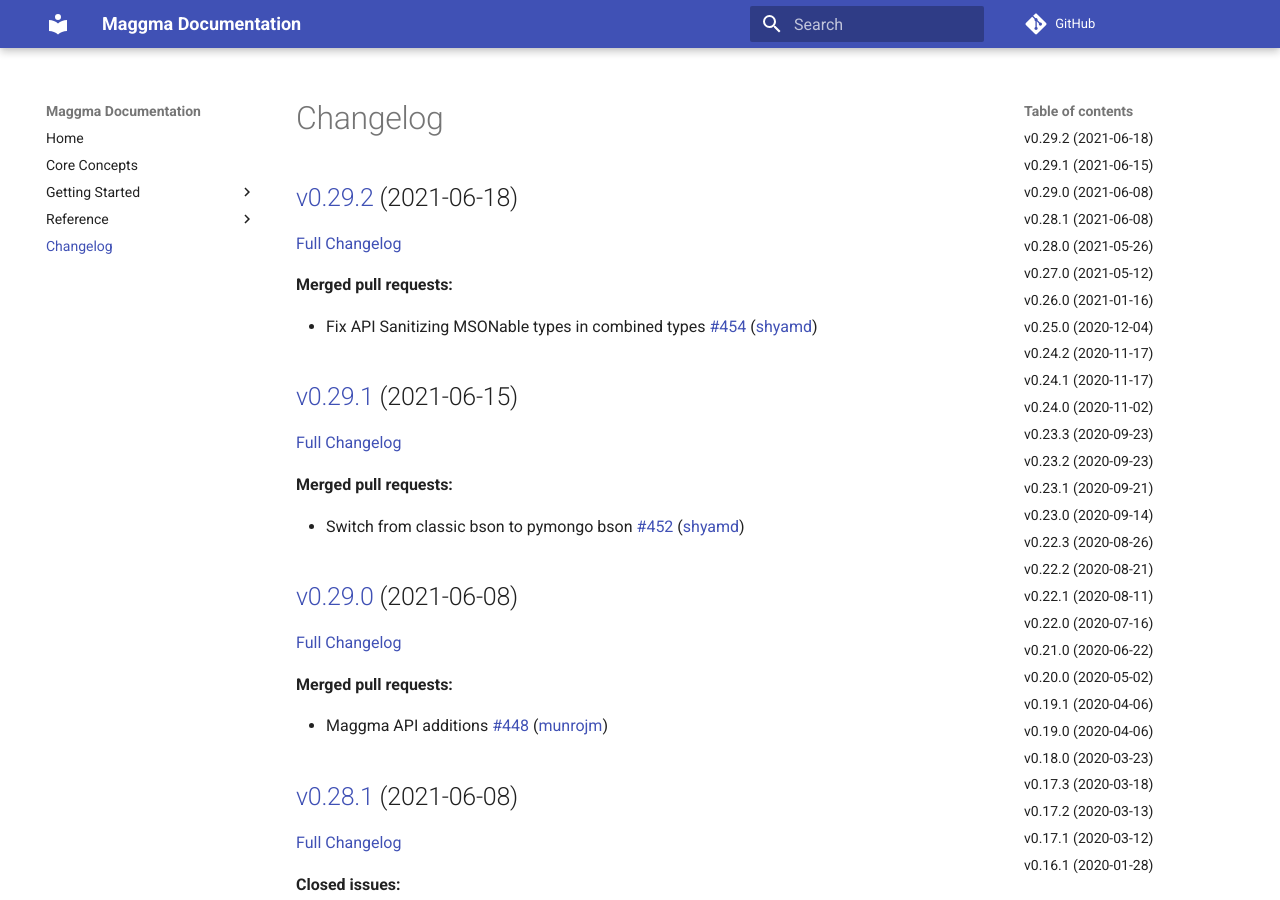
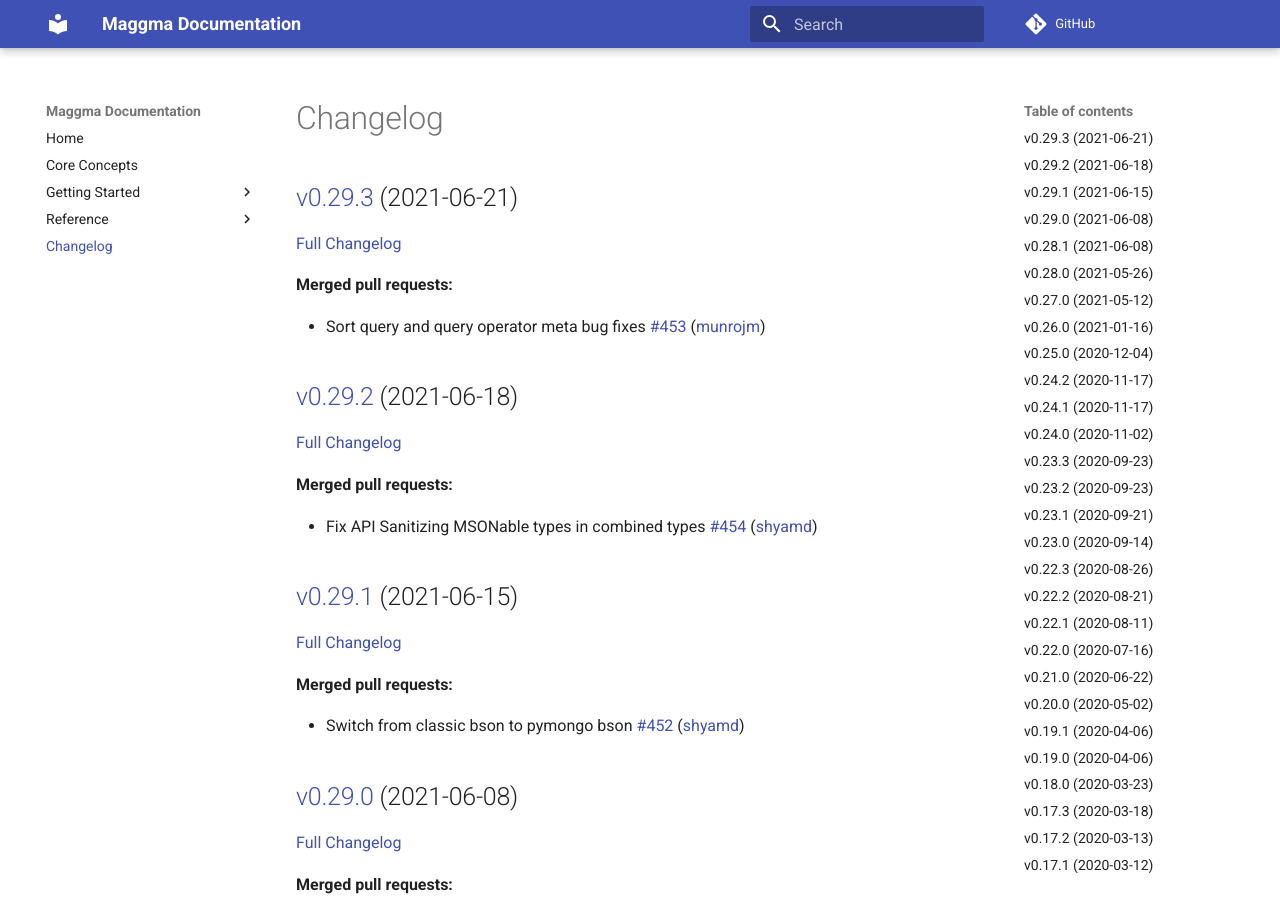
Before and after one commit to materialsproject/maggma, an MkDocs documentation site: the page built from docs/CHANGELOG.md, in a window 1280 px wide and 900 px high. Built offline with MkDocs 1.6.1 and Material for MkDocs 9.7.7, drawn with Linux system fonts in a browser that asks for light colours; comment, search, counter and statistics services are not loaded.

Commit message:
Updated CHANGELOG.md

```diff
--- a/docs/CHANGELOG.md
+++ b/docs/CHANGELOG.md
@@ -1,4 +1,12 @@
 # Changelog
+
+## [v0.29.3](https://github.com/materialsproject/maggma/tree/v0.29.3) (2021-06-21)
+
+[Full Changelog](https://github.com/materialsproject/maggma/compare/v0.29.2...v0.29.3)
+
+**Merged pull requests:**
+
+- Sort query and query operator meta bug fixes [\#453](https://github.com/materialsproject/maggma/pull/453) ([munrojm](https://github.com/munrojm))
 
 ## [v0.29.2](https://github.com/materialsproject/maggma/tree/v0.29.2) (2021-06-18)
 
```
